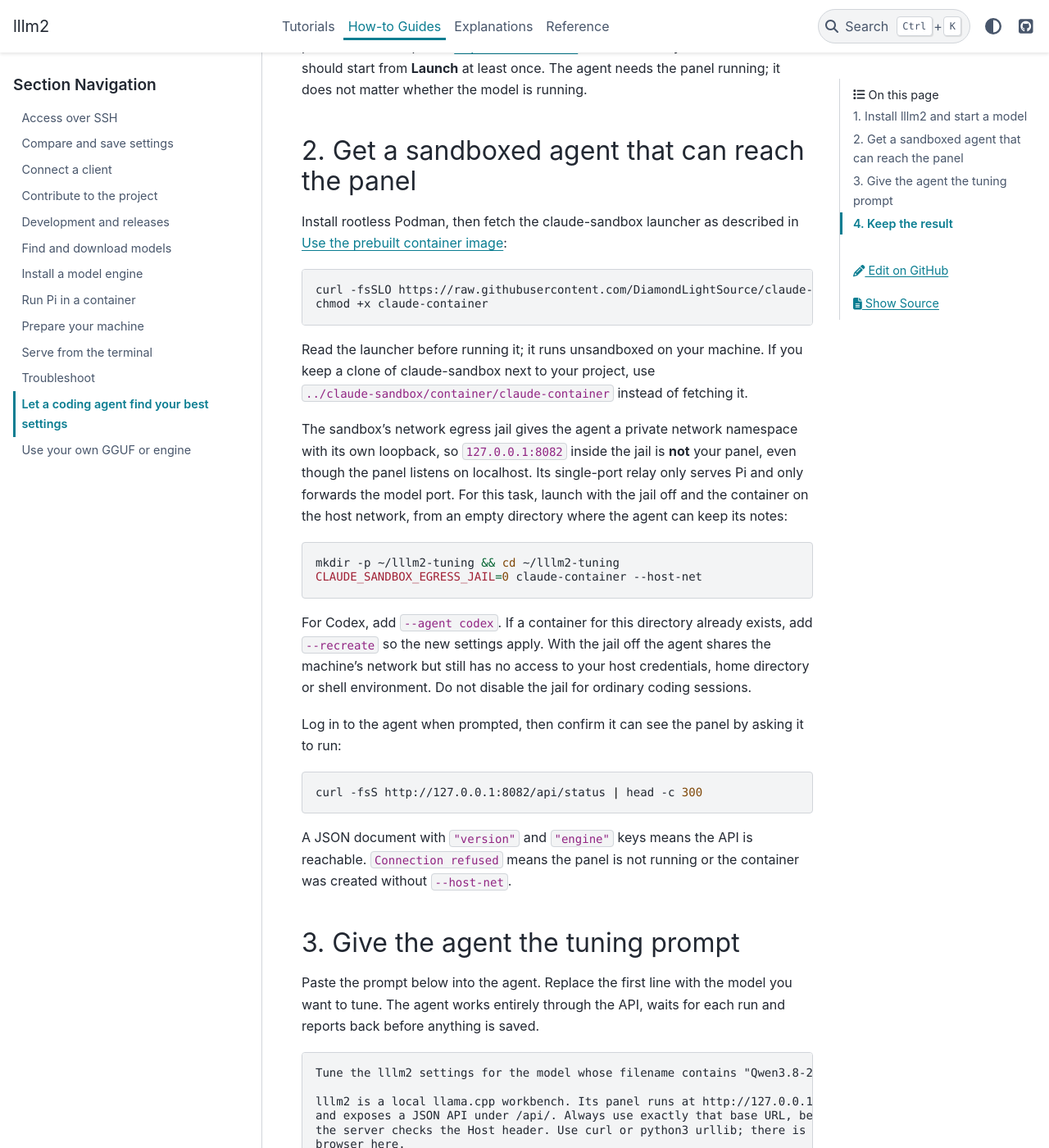
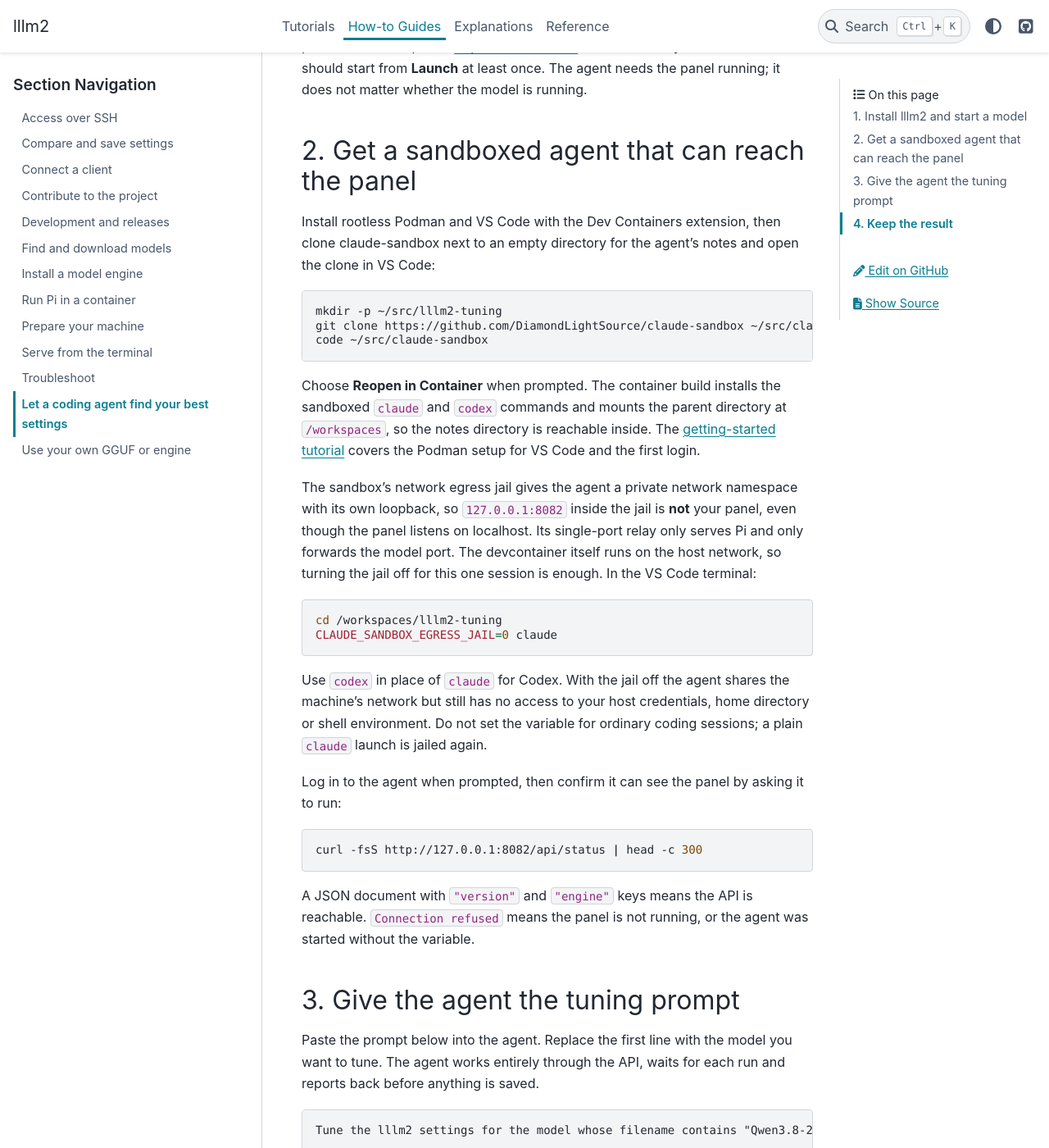
Before and after one commit to gilesknap/lllm2, a Sphinx documentation site: the page built from docs/how-to/tune-with-an-agent.md, in a window 1280 px wide and 1400 px high, scrolled down 513 px. Shown: the whole window at 82% size. Built offline with Sphinx 7.4.7 and the PyData theme 0.15.4, drawn with Linux system fonts in a browser that asks for light colours; some of the changed text lies outside the part shown.

Commit message:
Docs: launch the tuning agent from the claude-sandbox devcontainer
Replace the prebuilt-image launcher steps with cloning claude-sandbox and
reopening it in its devcontainer, which already runs on the host network,
so only the per-session jail escape hatch on the claude command is needed.

Co-Authored-By: Claude Fable 5.1 <noreply@anthropic.com>
Claude-Session: https://claude.ai/code/session_01F6Lo7QmwU9ZzNfDPSWU7vd

````diff
--- a/docs/how-to/tune-with-an-agent.md
+++ b/docs/how-to/tune-with-an-agent.md
@@ -18,35 +18,38 @@ running; it does not matter whether the model is running.
 
 ## 2. Get a sandboxed agent that can reach the panel
 
-Install rootless Podman, then fetch the claude-sandbox launcher as described in
-[Use the prebuilt container image](https://diamondlightsource.github.io/claude-sandbox/how-to/use-the-container-image.html):
+Install rootless Podman and VS Code with the Dev Containers extension, then
+clone claude-sandbox next to an empty directory for the agent's notes and open
+the clone in VS Code:
 
 ```bash
-curl -fsSLO https://raw.githubusercontent.com/DiamondLightSource/claude-sandbox/main/container/claude-container
-chmod +x claude-container
+mkdir -p ~/src/lllm2-tuning
+git clone https://github.com/DiamondLightSource/claude-sandbox ~/src/claude-sandbox
+code ~/src/claude-sandbox
 ```
 
-Read the launcher before running it; it runs unsandboxed on your machine.
-If you keep a clone of claude-sandbox next to your project, use
-`../claude-sandbox/container/claude-container` instead of fetching it.
+Choose **Reopen in Container** when prompted. The container build installs
+the sandboxed `claude` and `codex` commands and mounts the parent directory
+at `/workspaces`, so the notes directory is reachable inside. The
+[getting-started tutorial](https://diamondlightsource.github.io/claude-sandbox/tutorials/getting-started.html)
+covers the Podman setup for VS Code and the first login.
 
 The sandbox's network egress jail gives the agent a private network namespace
 with its own loopback, so `127.0.0.1:8082` inside the jail is **not** your
 panel, even though the panel listens on localhost. Its single-port relay only
-serves Pi and only forwards the model port. For this task, launch with the jail
-off and the container on the host network, from an empty directory where the
-agent can keep its notes:
+serves Pi and only forwards the model port. The devcontainer itself runs on
+the host network, so turning the jail off for this one session is enough.
+In the VS Code terminal:
 
 ```bash
-mkdir -p ~/lllm2-tuning && cd ~/lllm2-tuning
-CLAUDE_SANDBOX_EGRESS_JAIL=0 claude-container --host-net
+cd /workspaces/lllm2-tuning
+CLAUDE_SANDBOX_EGRESS_JAIL=0 claude
 ```
 
-For Codex, add `--agent codex`. If a container for this directory already
-exists, add `--recreate` so the new settings apply. With the jail off the
-agent shares the machine's network but still has no access to your host
-credentials, home directory or shell environment. Do not disable the jail for
-ordinary coding sessions.
+Use `codex` in place of `claude` for Codex. With the jail off the agent
+shares the machine's network but still has no access to your host
+credentials, home directory or shell environment. Do not set the variable
+for ordinary coding sessions; a plain `claude` launch is jailed again.
 
 Log in to the agent when prompted, then confirm it can see the panel by asking
 it to run:
@@ -56,8 +59,8 @@ curl -fsS http://127.0.0.1:8082/api/status | head -c 300
 ```
 
 A JSON document with `"version"` and `"engine"` keys means the API is
-reachable. `Connection refused` means the panel is not running or the container
-was created without `--host-net`.
+reachable. `Connection refused` means the panel is not running, or the agent
+was started without the variable.
 
 ## 3. Give the agent the tuning prompt
 
@@ -171,10 +174,3 @@ in **Experiment history**, click **Try in Launch**, review the draft and click
 for the context choices on that row and
 [Experiment and model settings](../explanations/experiment-settings.md) for
 what each measured number means.
-
-Once you are done, stop the sandbox container and recreate it without the
-escape hatch before using it for anything else:
-
-```bash
-claude-container --recreate
-```
````
